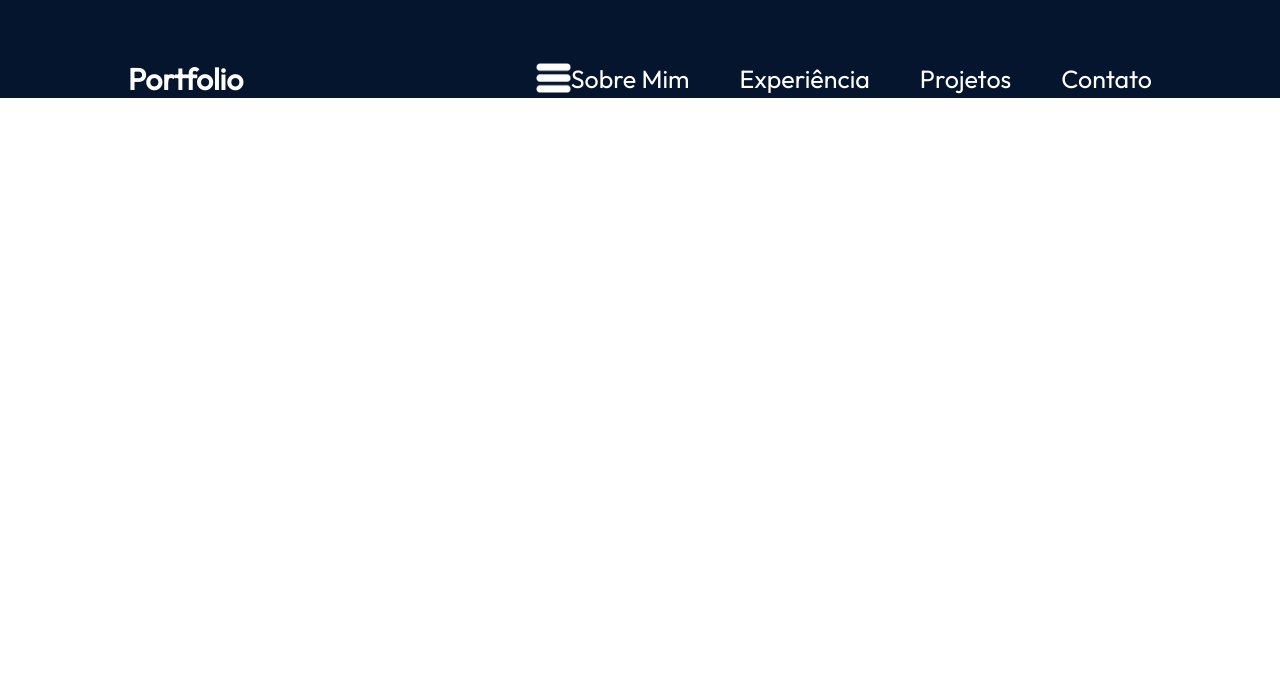
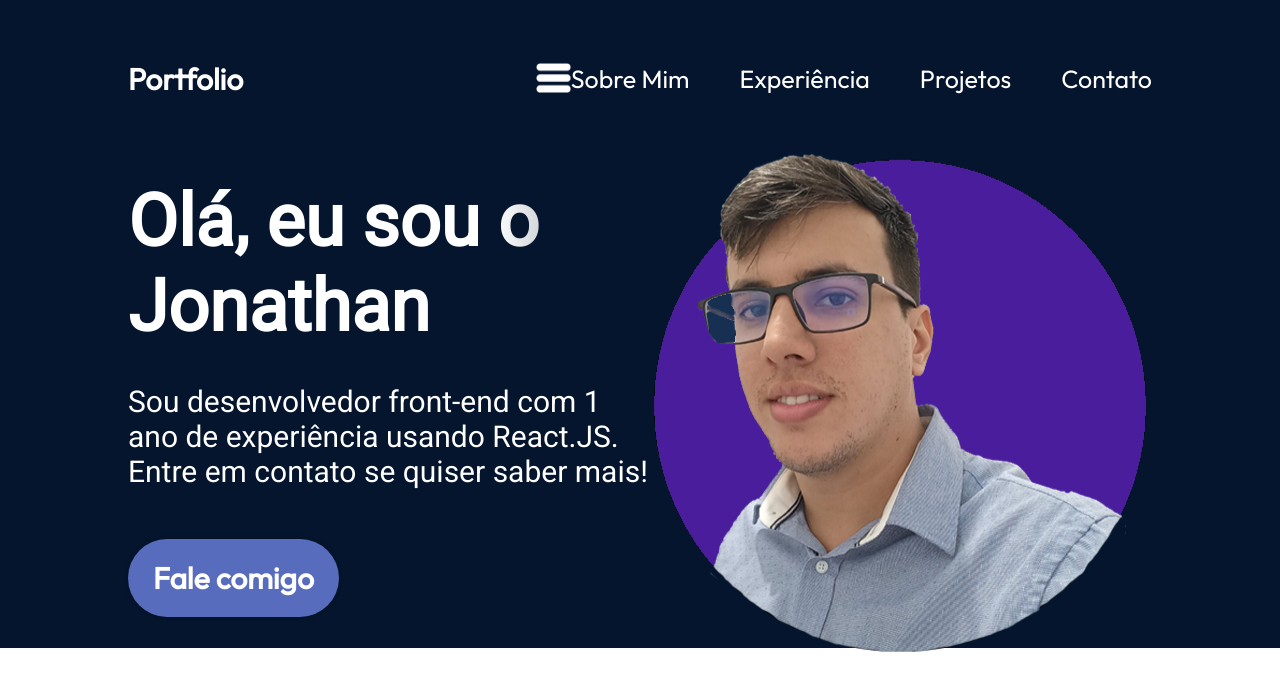
Before and after one commit to JonhDS/portfolio, a React (Vite) app in the folder portfolio/: page / in a window 1280 px wide. Shown: the top 690 px of the page. Built offline with nearby package versions, Linux system fonts and the light colour scheme.

Commit message:
feat: adicionando section e estilo

```diff
--- a/portfolio/src/App.jsx
+++ b/portfolio/src/App.jsx
@@ -1,5 +1,6 @@
 
 import styles from './App.module.css'
+import { Hero } from './components/Hero/Hero'
 import { NavBar } from './components/NavBar/Navbar'
 
 function App() {
@@ -7,6 +8,7 @@ function App() {
   return (
     <div className={styles.App}>
       <NavBar />
+      <Hero />
     </div>
   )
 }
--- /dev/null
+++ b/portfolio/src/components/Hero/Hero.jsx
@@ -0,0 +1,18 @@
+import React from "react";
+import { getImageUrl } from "../../utils";
+import styles from "./Hero.module.css"
+
+export const Hero = () => {
+    return (
+        <section className={styles.container}>
+            <div className={styles.content}>
+                <h1 className={styles.title}>Olá, eu sou o Jonathan</h1>
+                <p className={styles.description}>Sou desenvolvedor front-end com 1 ano de experiência usando React.JS. Entre em contato se quiser saber mais!</p>
+                <a href="mailto:jonathan.cs@hotmail.com" className={styles.contactBtn}>Fale comigo</a>
+            </div>
+            <img src={getImageUrl("images/jonathan.png")} alt="Foto de perfil" className={styles.heroImg} />
+            <div className={styles.topBlur} />
+            <div className={styles.bottomBlur} />
+        </section>
+    )
+};
--- /dev/null
+++ b/portfolio/src/components/Hero/Hero.module.css
@@ -0,0 +1,65 @@
+@import "../../vars.css";
+
+.container {
+    position: relative;
+    display: flex;
+    align-items: center;
+    justify-content: space-between;
+    margin: 50px 10% 0 10%;
+    z-index: 1;
+}
+
+.content {
+    display: flex;
+    flex-direction: column;
+    align-items: flex-start;
+    color: var(--color-text);
+    z-index: 1;
+}
+
+.title {
+    font-size: 72px;
+    font-weight: 900;
+    margin-bottom: 35px;
+    font-family: var(--font-roboto);
+    background:
+        linear-gradient(90deg,
+            rgba(255, 255, 255, 1)70%,
+            rgba(255, 255, 255, 0)120%);
+    -webkit-text-fill-color: transparent;
+    -webkit-background-clip: text;
+}
+
+.description {
+    font-size: 30px;
+    font-family: var(--font-roboto);
+    margin-bottom: 50px;
+}
+
+.contactBtn {
+    text-decoration: none;
+    background-color: var(--color-primary);
+    color: var(--color-text);
+    border-radius: 100px;
+    font-size: 30px;
+    font-weight: 600;
+    padding: 20px 25px;
+    box-shadow: 0 0 4px 0 rgba(0, 0, 0, 0.25);
+}
+
+.heroImg {
+    width: 50%;
+    z-index: 1;
+
+    animation: floating 3s infinite ease-in-out;
+}
+
+@keyframes floating {
+    0% {
+        transform: translate(0, 0px);
+    } 50% {
+        transform: translate(0 , 15px);
+    } 100% {
+        transform: translate(0, 0px);
+    }
+}
--- a/portfolio/src/vars.css
+++ b/portfolio/src/vars.css
@@ -8,5 +8,5 @@
 
     /* Fontes */
 
-    --font-robot: "Roboto";
+    --font-roboto: "Roboto";
 }
```
Also changed, not shown: portfolio/assets/images/jonathan.png.
